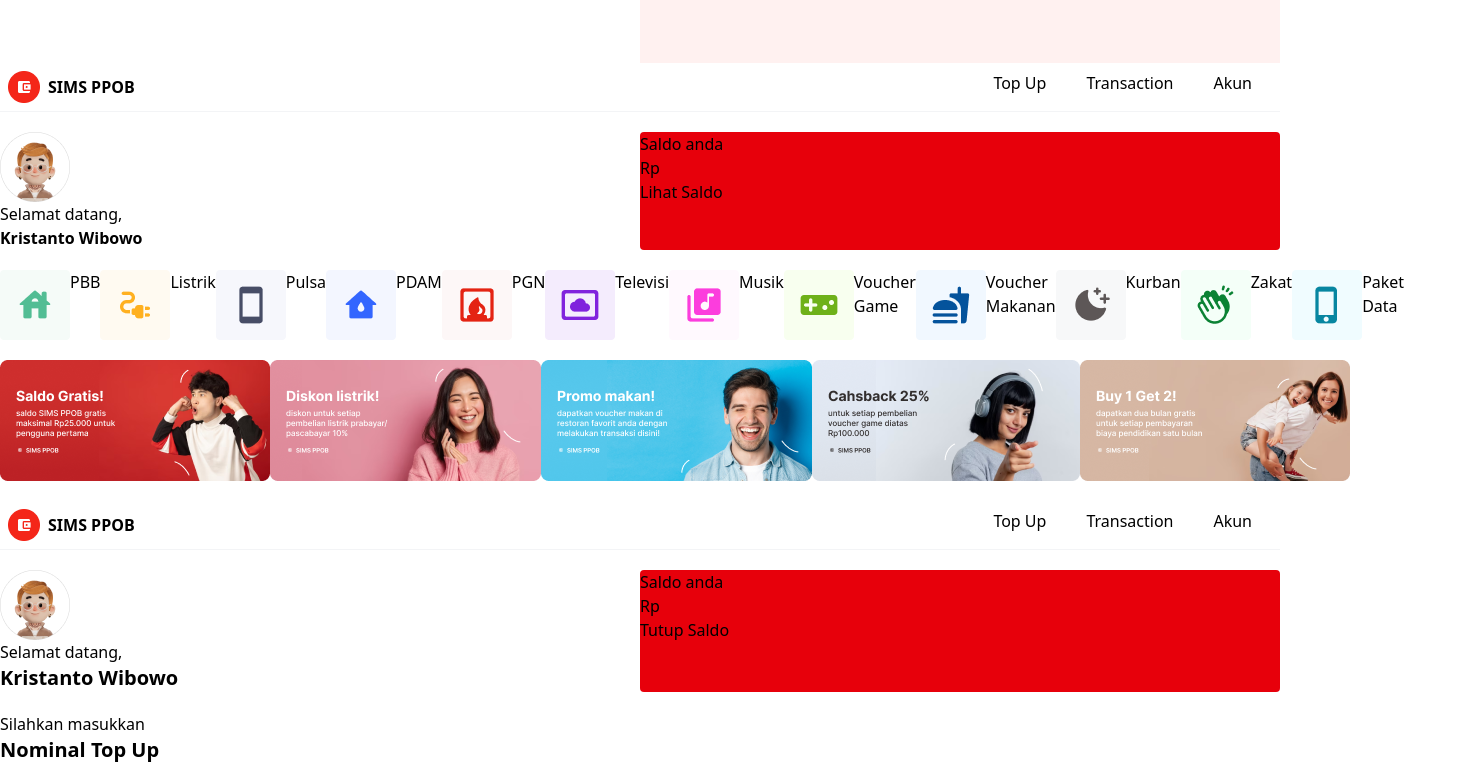
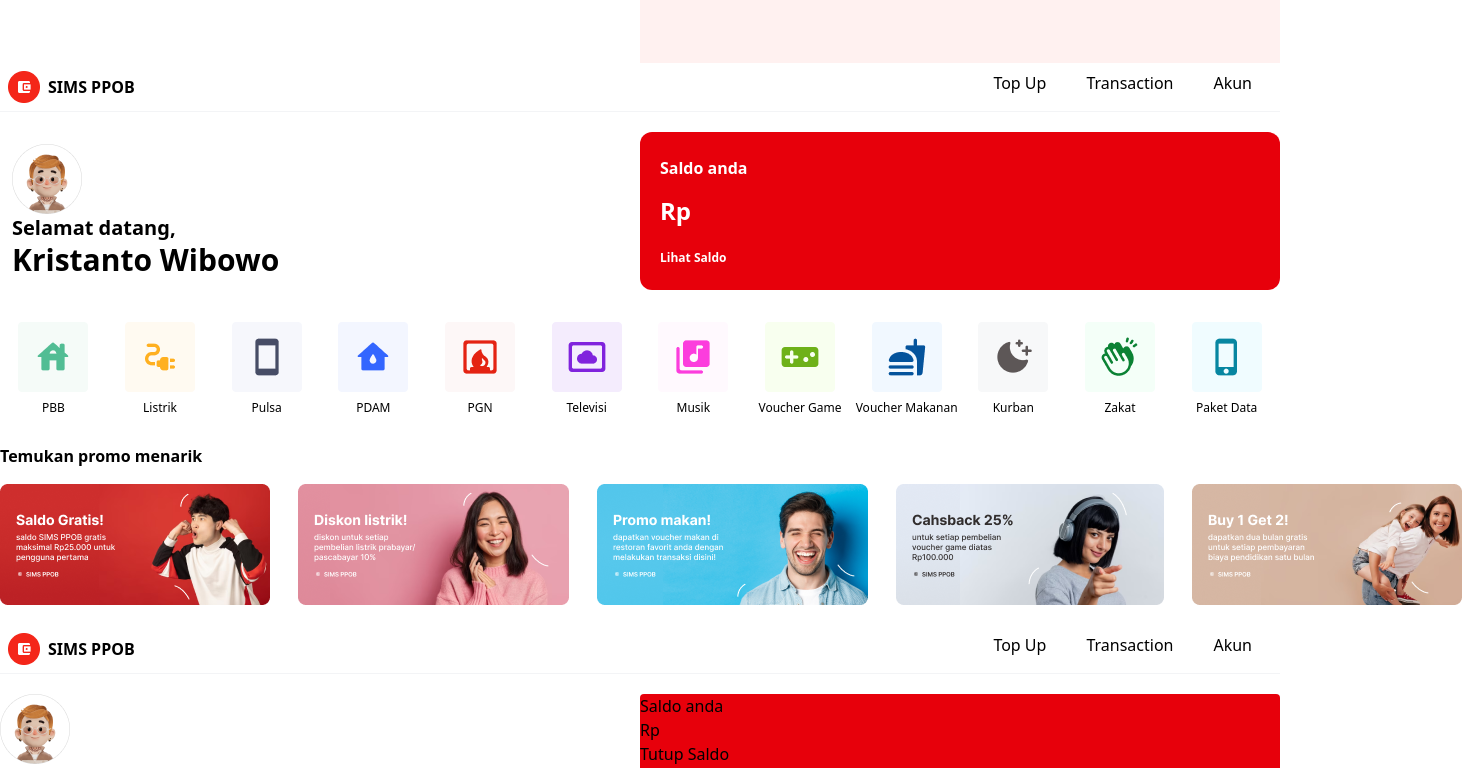
Before and after one commit to agungshndy/sims-ppob, a React (Vite) app: page / in a window 1280 px wide. Shown: the part 1680-2448 px from the top of the page, 1462 px wide, since content can reach past the window. Built offline with nearby package versions, Linux system fonts and the light colour scheme.

Commit message:
homepage update

```diff
--- a/src/components/Home.jsx
+++ b/src/components/Home.jsx
@@ -48,33 +48,72 @@
           </div>
     </div>
     <div className='jumbotron grid grid-cols-2 my-5'>
-        <div>
+        <div className='m-3 text-xl font-semibold'>
           <img src={Profile} alt="profile picture" />
           <p>Selamat datang,</p>
-          <h2 className='font-semibold'>Kristanto Wibowo</h2>
+          <p className='text-3xl'>Kristanto Wibowo</p>
         </div>
-        <div className='bg-red-600 rounded'>
-          <h1>Saldo anda</h1>
-          <p>Rp</p>
-          <p>Lihat Saldo</p>
+        <div className='p-5 text-white font-semibold bg-red-600 rounded-xl grid items-center'>
+          <h1 className='mb-2'>Saldo anda</h1>
+          <p className='text-2xl mb-4'>Rp</p>
+          <p className='text-xs'>Lihat Saldo</p>
         </div>
     </div>
-    <div className='feature flex flex-auto'>
-        <img src={PBB} alt="pbb" />PBB
-        <img src={Listrik} alt="listrik" />Listrik
-        <img src={Pulsa} alt="pulsa" />Pulsa
-        <img src={PDAM} alt="pdam" />PDAM
-        <img src={PGN} alt="pgn" />PGN
-        <img src={TV} alt="televisi" />Televisi
-        <img src={Musik} alt="musik" />Musik
-        <img src={Game} alt="voucher game" />Voucher Game
-        <img src={Voucher} alt="voucher makanan" />Voucher Makanan
-        <img src={Kurban} alt="kurban" />Kurban
-        <img src={Zakat} alt="zakat" />Zakat
-        <img src={Paket} alt="paket data" />Paket Data
+    <div className='feature grid grid-cols-12 justify-items-center mt-8'>
+        <div className='items-center text-center text-xs'>
+          <img className='mb-2' src={PBB} alt="pbb" />
+          <p>PBB</p>
+        </div>
+        <div className='items-center text-center text-xs'>
+          <img className='mb-2' src={Listrik} alt="listrik" />
+          <p>Listrik</p>
+        </div>
+        <div className='items-center text-center text-xs'>
+          <img className='mb-2' src={Pulsa} alt="pulsa" />
+          <p>Pulsa</p>
+        </div>
+        <div className='items-center text-center text-xs'>
+          <img className='mb-2' src={PDAM} alt="pdam" />
+          <p>PDAM</p>
+        </div>
+        <div className='items-center text-center text-xs'>
+          <img className='mb-2' src={PGN} alt="pgn" />
+          <p>PGN</p>
+        </div>
+        <div className='items-center text-center text-xs'>
+          <img className='mb-2' src={TV} alt="televisi" />
+          <p>Televisi</p>
+        </div>
+        <div className='items-center text-center text-xs'>
+          <img className='mb-2' src={Musik} alt="musik" />
+          <p>Musik</p>
+        </div>
+        <div className='items-center text-center text-xs'>
+          <img className='mb-2 mx-auto' src={Game} alt="voucher game" />
+          <p>Voucher Game</p>
+        </div>
+        <div className='items-center text-center text-xs'>
+          <img className=' mb-2 mx-auto' src={Voucher} alt="voucher makanan" />
+          <p>Voucher Makanan</p>
+        </div>
+        <div className='items-center text-center text-xs'>
+          <img className='mb-2' src={Kurban} alt="kurban" />
+          <p>Kurban</p>
+        </div>
+        <div className='items-center text-center text-xs'>
+          <img className='mb-2' src={Zakat} alt="zakat" />
+          <p>Zakat</p>
+        </div>
+        <div className='items-center text-center text-xs'>
+          <img className='mb-2' src={Paket} alt="paket data" />
+          <p>Paket Data</p>
+        </div>
     </div>
     <div className='promo my-5'>
-        <div className='flex'>
+        <div className='font-semibold text-md mt-7 mb-4'>
+          <p>Temukan promo menarik</p>
+        </div>
+        <div className='flex gap-7'>
           <img src={Banner1} alt="banner 1" />
           <img src={Banner2} alt="banner 2" />
           <img src={Banner3} alt="banner 3" />
--- a/src/components/Login.jsx
+++ b/src/components/Login.jsx
@@ -19,11 +19,11 @@
  <div id='login' className='container mx-auto'>
     <div className='grid grid-cols-2 items-center'>
       <div className="registerForm mx-auto">
-         <div className='logo flex space-x-2 items-center'>
+         <div className='logo flex space-x-2 justify-center items-center'>
           <img src={Logo} alt="logo"/>
           <p className='text-xl font-semibold'>SIMS PPOB</p>
          </div>
-          <h1 className='text-xl font-semibold'>Masuk atau buat akun untuk memulai</h1>
+          <h1 className='text-xl font-semibold my-5'>Masuk atau buat akun untuk memulai</h1>
           <div className='flex flex-col'>
             <input className='p-2 border rounded-sm border-gray-200 my-5 outline-blue-600 text-sm' type="email" name="email" id="email" placeholder="Masukkan E-mail Anda" required/>
             <div className="relative flex items-center mb-5">
```
